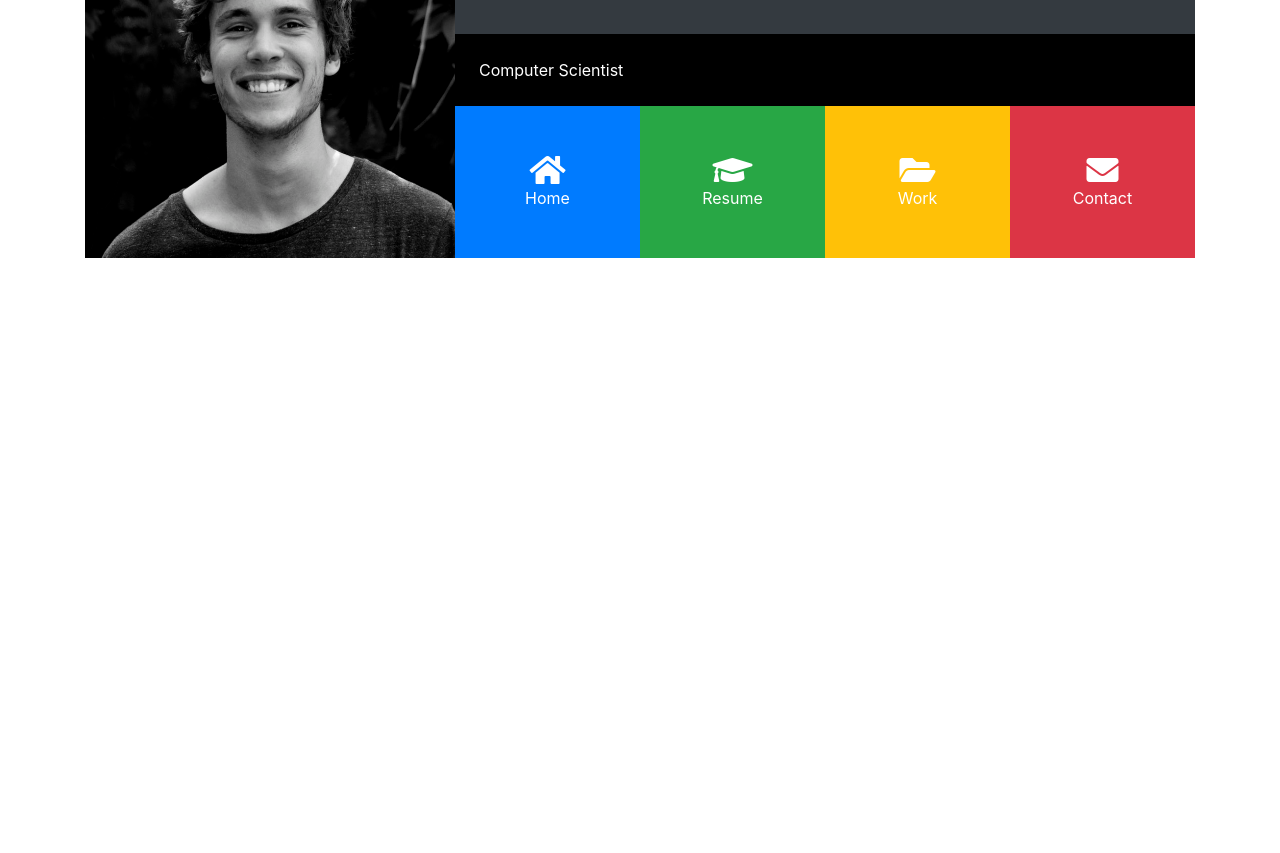
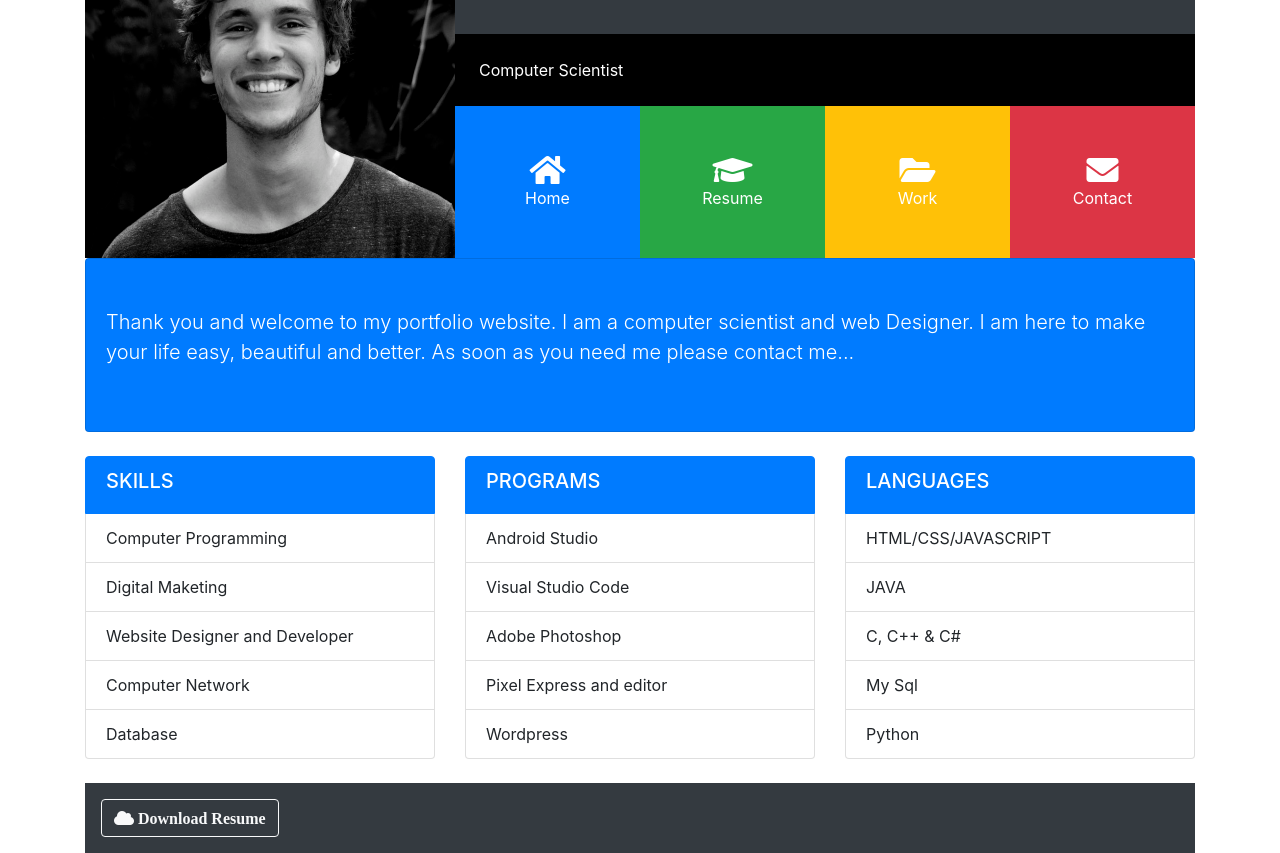
Before and after one commit to ycazeau/bootstrap-portfolio, a plain HTML site: page index.html in a window 1280 px wide. Shown: the part 137-990 px from the top of the page. Before the commit the page ends 800 px from the top, so only its background shows below. Drawn offline with nearby package versions, Linux system fonts and the light colour scheme.

Commit message:
Creating the Home Collapse Section

```diff
--- a/index.html
+++ b/index.html
@@ -67,28 +67,44 @@
                 </div>
               </div>
 
-              <div class="p-4 bg-black">
-                Computer Scientist
-              </div>
+              <div class="p-4 bg-black">Computer Scientist</div>
 
               <div>
-                <div class="d-flex flex-row text-white align-items-stretch text-center">
-                  <div class="port-item p-4 bg-primary" data-toggle="collapse" data-target="#home">
+                <div
+                  class="d-flex flex-row text-white align-items-stretch text-center"
+                >
+                  <div
+                    class="port-item p-4 bg-primary"
+                    data-toggle="collapse"
+                    data-target="#home"
+                  >
                     <i class="fas fa-home fa-2x d-block"></i>
                     <span class="d-none d-sm-block"> Home </span>
                   </div>
 
-                  <div class="port-item p-4 bg-success" data-toggle="collapse" data-target="#resume">
+                  <div
+                    class="port-item p-4 bg-success"
+                    data-toggle="collapse"
+                    data-target="#resume"
+                  >
                     <i class="fas fa-graduation-cap fa-2x d-block"></i>
                     <span class="d-none d-sm-block"> Resume </span>
                   </div>
 
-                  <div class="port-item p-4 bg-warning" data-toggle="collapse" data-target="#work">
+                  <div
+                    class="port-item p-4 bg-warning"
+                    data-toggle="collapse"
+                    data-target="#work"
+                  >
                     <i class="fas fa-folder-open fa-2x d-block"></i>
                     <span class="d-none d-sm-block"> Work </span>
                   </div>
 
-                  <div class="port-item p-4 bg-danger" data-toggle="collapse" data-target="#contact">
+                  <div
+                    class="port-item p-4 bg-danger"
+                    data-toggle="collapse"
+                    data-target="#contact"
+                  >
                     <i class="fas fa-envelope fa-2x d-block"></i>
                     <span class="d-none d-sm-block"> Contact </span>
                   </div>
@@ -99,6 +115,64 @@
         </div>
       </header>
       <!-- Main Header Section -->
+
+      <!-- Home Section -->
+      <div id="home" class="collapse show">
+        <div class="card card-body bg-primary text-white py-5">
+          <p class="lead">
+            Thank you and welcome to my portfolio website. I am a computer
+            scientist and web Designer. I am here to make your life easy,
+            beautiful and better. As soon as you need me please contact me...
+          </p>
+        </div>
+
+        <!-- program and language -->
+        <div class="row py-4">
+          <div class="col-sm-4">
+            <ul class="list-group">
+              <li class="list-group-item active"><h5>SKILLS</h5></li>
+              <li class="list-group-item">Computer Programming</li>
+              <li class="list-group-item">Digital Maketing</li>
+              <li class="list-group-item">Website Designer and Developer</li>
+              <li class="list-group-item">Computer Network</li>
+              <li class="list-group-item">Database</li>
+            </ul>
+          </div>
+          <div class="col-sm-4">
+            <ul class="list-group">
+              <li class="list-group-item active"><h5>PROGRAMS</h5></li>
+              <li class="list-group-item">Android Studio</li>
+              <li class="list-group-item">Visual Studio Code</li>
+              <li class="list-group-item">Adobe Photoshop</li>
+              <li class="list-group-item">Pixel Express and editor</li>
+              <li class="list-group-item">Wordpress</li>
+            </ul>
+          </div>
+          <div class="col-sm-4">
+            <ul class="list-group">
+              <li class="list-group-item active"><h5>LANGUAGES</h5></li>
+              <li class="list-group-item">HTML/CSS/JAVASCRIPT</li>
+              <li class="list-group-item">JAVA</li>
+              <li class="list-group-item">C, C++ & C#</li>
+              <li class="list-group-item">My Sql</li>
+              <li class="list-group-item">Python</li>
+            </ul>
+          </div>
+        </div>
+      </div>
+      <!-- Home Section -->
+
+      <!-- Footer Section -->
+      <footer id="main-footer" class="p-3 bg-dark text-white">
+        <div class="row">
+          <div class="col-md-6">
+            <a href="#" class="btn btn-outline-light">
+              <i class="fas fa-cloud"> Download Resume </i>
+            </a>
+          </div>
+        </div>
+      </footer>
+      <!-- Footer Section -->
     </div>
 
     <script
```
